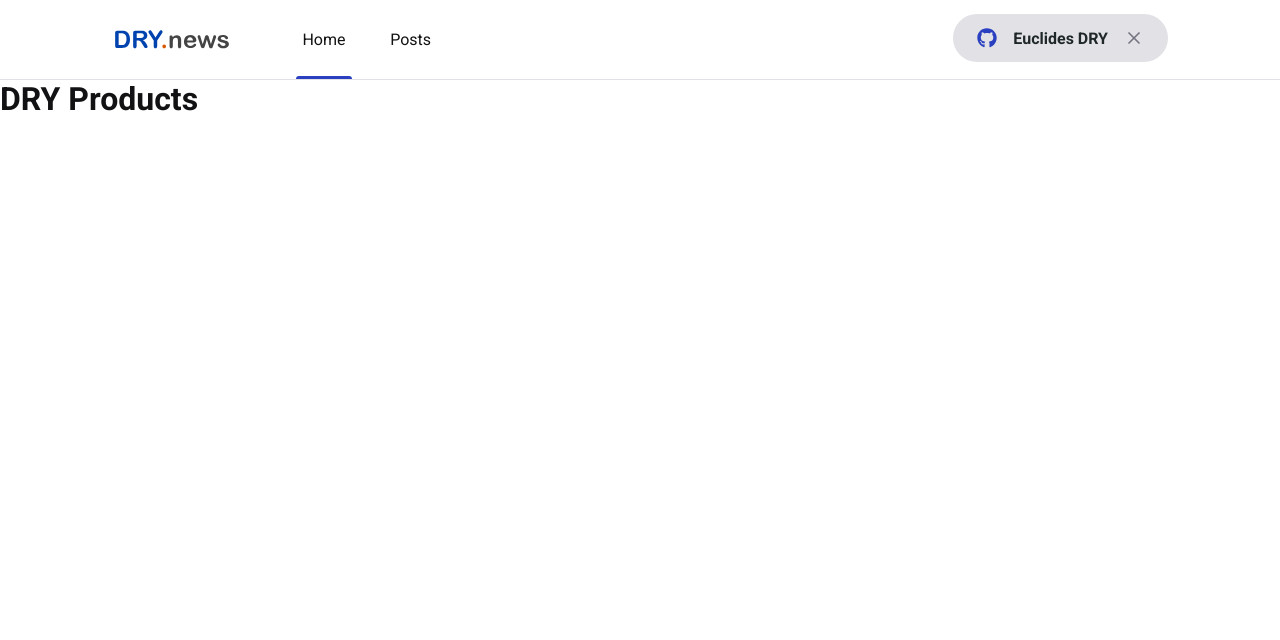
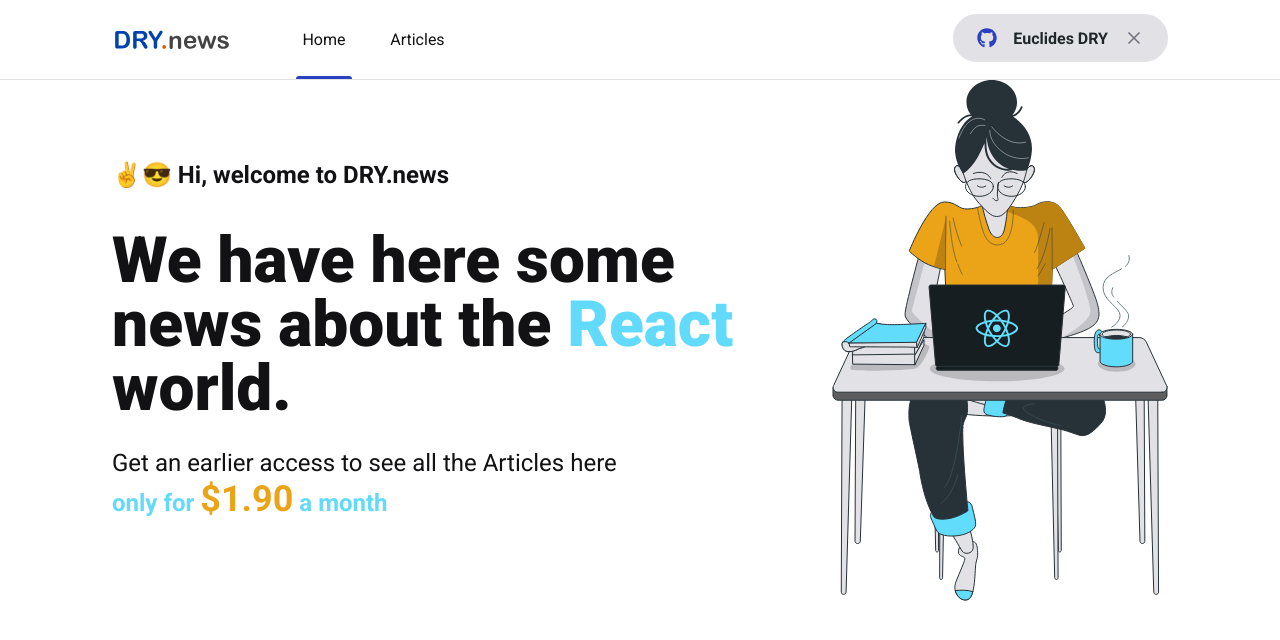
Before and after one commit to euclidesdry/drynews, a Next.js app: page / in a window 1280 px wide. Shown: the top 640 px of the page. Built offline with nearby package versions, Linux system fonts and the light colour scheme.

Commit message:
feat(project): ✨ adding styles on the Home page

```diff
--- a/src/components/Header/Header.tsx
+++ b/src/components/Header/Header.tsx
@@ -2,6 +2,7 @@
 
 import styles from "./styles.module.scss";
 import { SigInButton } from "../SignInButton/SigInButton";
+import Image from "next/image";
 
 interface HeaderProps {}
 
@@ -9,13 +10,18 @@
   return (
     <header className={styles.headerContainer}>
       <div className={styles.headerContent}>
-        <img src="/images/logo.svg" alt="DRY.news Logo" />
+        <Image
+          src="/images/logo.svg"
+          alt="DRY.news Logo"
+          width={120}
+          height={27}
+        />
 
         <nav>
           <a className={styles.active} href="#">
             Home
           </a>
-          <a href="#">Posts</a>
+          <a href="#">Articles</a>
         </nav>
 
         <SigInButton />
--- /dev/null
+++ b/src/pages/home.module.scss
@@ -0,0 +1,45 @@
+.contentContainer {
+  max-width: 1120px;
+  margin: 0 auto;
+  padding: 0 2rem;
+
+  display: flex;
+  align-items: center;
+  justify-content: space-between;
+}
+
+.hero {
+  max-width: 600;
+
+  > span {
+    font-size: 1.5rem;
+    font-weight: bold;
+  }
+
+  h1 {
+    font-size: 4rem;
+    line-height: 4rem;
+    font-weight: 900;
+    margin-top: 2.5rem;
+
+    span {
+      color: var(--cyan-500);
+    }
+  }
+
+  p {
+    font-size: 1.5rem;
+    line-height: 2.25rem;
+    margin-top: 1.5rem;
+
+    span {
+      color: var(--cyan-500);
+      font-weight: bold;
+
+      span {
+        font-size: 150%;
+        color: var(--yellow-500);
+      }
+    }
+  }
+}
--- a/src/pages/index.tsx
+++ b/src/pages/index.tsx
@@ -1,4 +1,7 @@
 import Head from "next/head";
+import Image from "next/image";
+
+import styles from "./home.module.scss";
 
 export default function Home() {
   return (
@@ -6,7 +9,23 @@
       <Head>
         <title>Home | DRY.news</title>
       </Head>
-      <h1>DRY Products</h1>
+
+      <main className={styles.contentContainer}>
+        <section className={styles.hero}>
+          <span>✌️😎 Hi, welcome to DRY.news</span>
+          <h1>
+            We have here some news about the <span>React</span> world.
+          </h1>
+          <p>
+            Get an earlier access to see all the Articles here <br />
+            <span>
+              only for <span>$1.90</span> a month
+            </span>
+          </p>
+        </section>
+
+        <img src="/images/avatar.svg" alt="Girl coding" />
+      </main>
     </>
   );
 }
```
